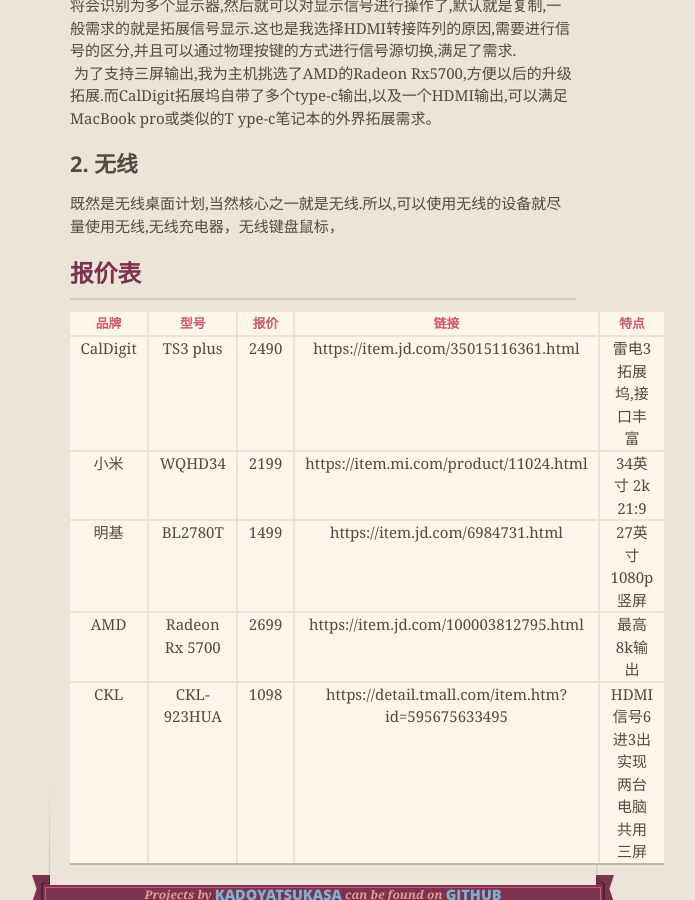
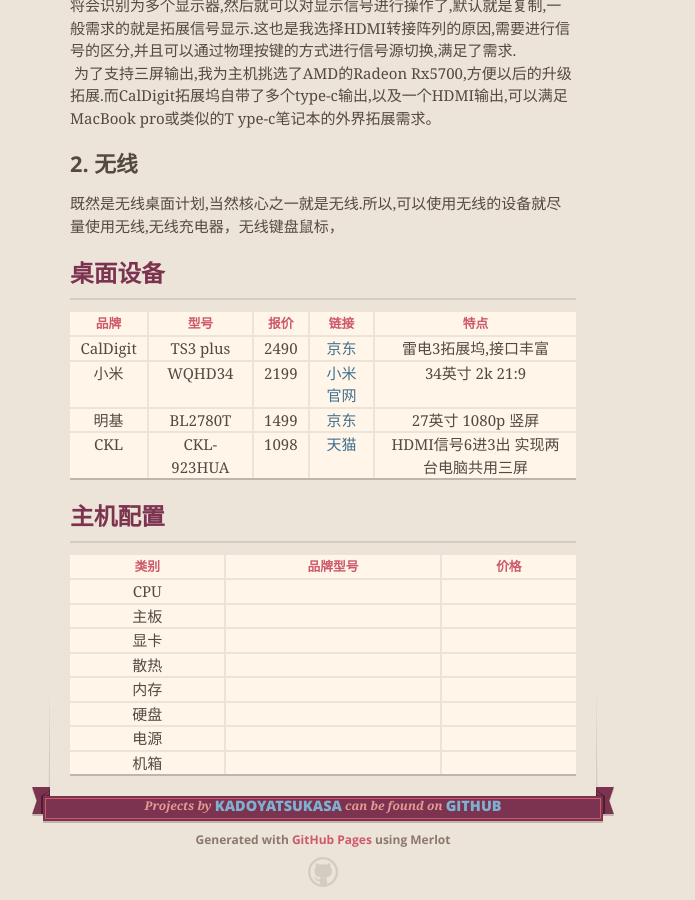
Before and after one commit to kadoyatsukasa/kadoyatsukasa.github.io, a Jekyll site: the page built from docs/wireless/001/001.md, in a window 1280 px wide and 900 px high, scrolled down 823 px. Shown: the whole window, without its empty margins (317-1012 px from the left). Built offline with Jekyll 4.4.1, drawn with Linux system fonts in a browser that asks for light colours; our own code applies the rules of GitHub Pages for plain Markdown files.

Commit message:
<Erik>20200131--updata

```diff
--- a/docs/wireless/001/001.md
+++ b/docs/wireless/001/001.md
@@ -19,13 +19,25 @@
 
 既然是无线桌面计划,当然核心之一就是无线.所以,可以使用无线的设备就尽量使用无线,无线充电器，无线键盘鼠标，
 
-## 报价表
-
+## 桌面设备
 
 |品牌|型号|报价|链接|特点|
 |:----:|:---:|:----:|:----:|:----:|
-| CalDigit | TS3 plus | 2490 | https://item.jd.com/35015116361.html | 雷电3拓展坞,接口丰富 |
-|小米|WQHD34|2199|https://item.mi.com/product/11024.html |34英寸 2k 21:9|
-|明基|BL2780T|1499|https://item.jd.com/6984731.html |27英寸 1080p 竖屏|
-|AMD|Radeon Rx 5700|2699|https://item.jd.com/100003812795.html |最高8k输出|
-|CKL| CKL-923HUA |1098|https://detail.tmall.com/item.htm?id=595675633495 |HDMI信号6进3出 实现两台电脑共用三屏|
+| CalDigit | TS3 plus | 2490 | [京东](https://item.jd.com/35015116361.html) | 雷电3拓展坞,接口丰富 |
+|小米|WQHD34|2199|[小米官网](https://item.mi.com/product/11024.html) |34英寸 2k 21:9|
+|明基|BL2780T|1499|[京东](https://item.jd.com/6984731.html) |27英寸 1080p 竖屏|
+|CKL| CKL-923HUA |1098|[天猫](https://detail.tmall.com/item.htm?id=595675633495) |HDMI信号6进3出 实现两台电脑共用三屏|
+
+
+## 主机配置
+
+|类别|品牌型号|价格|
+|:---:|:---:|:---:|
+|CPU|||
+|主板|||
+|显卡|||
+|散热|||
+|内存|||
+|硬盘|||
+|电源|||
+|机箱|||
```
